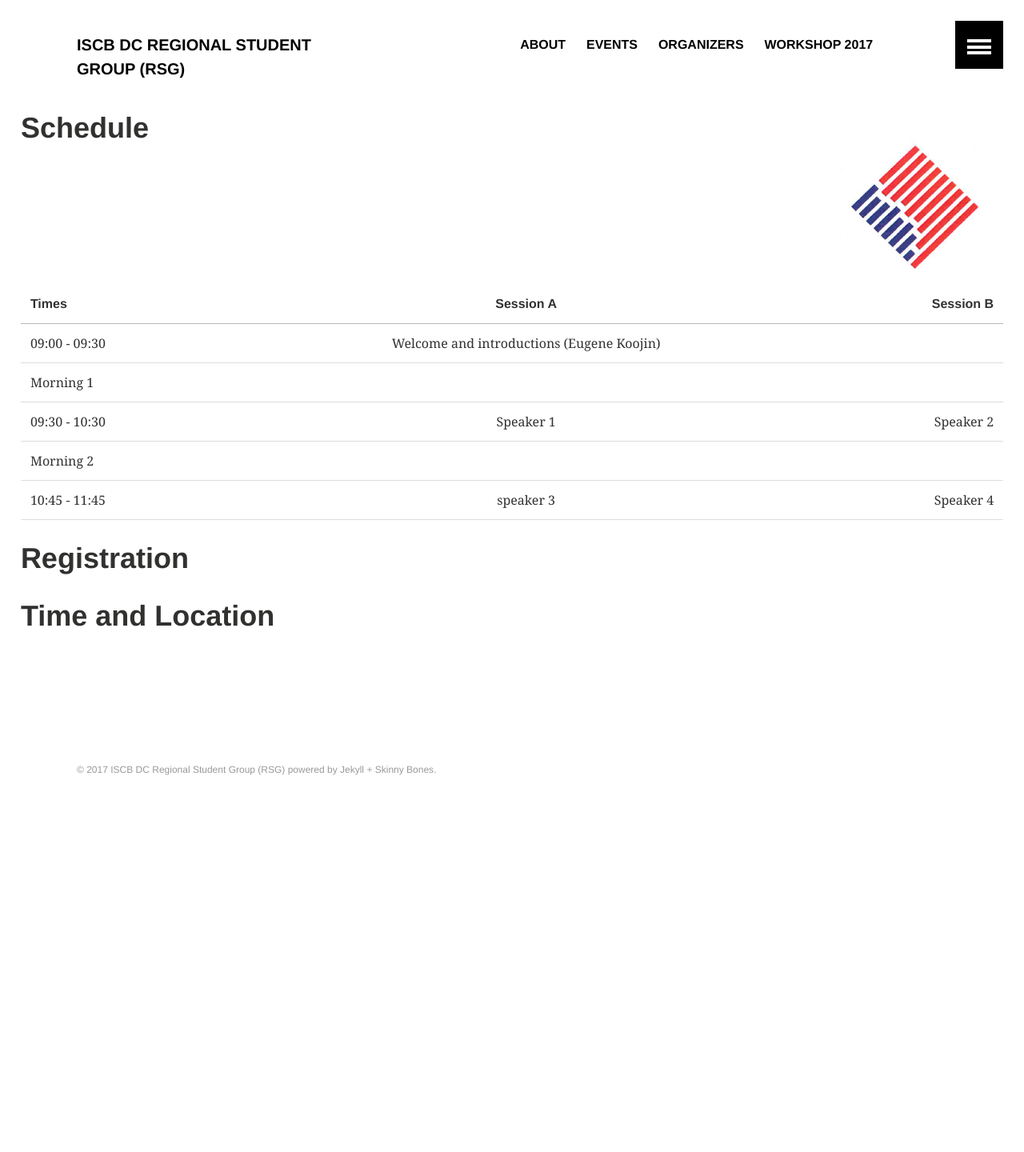
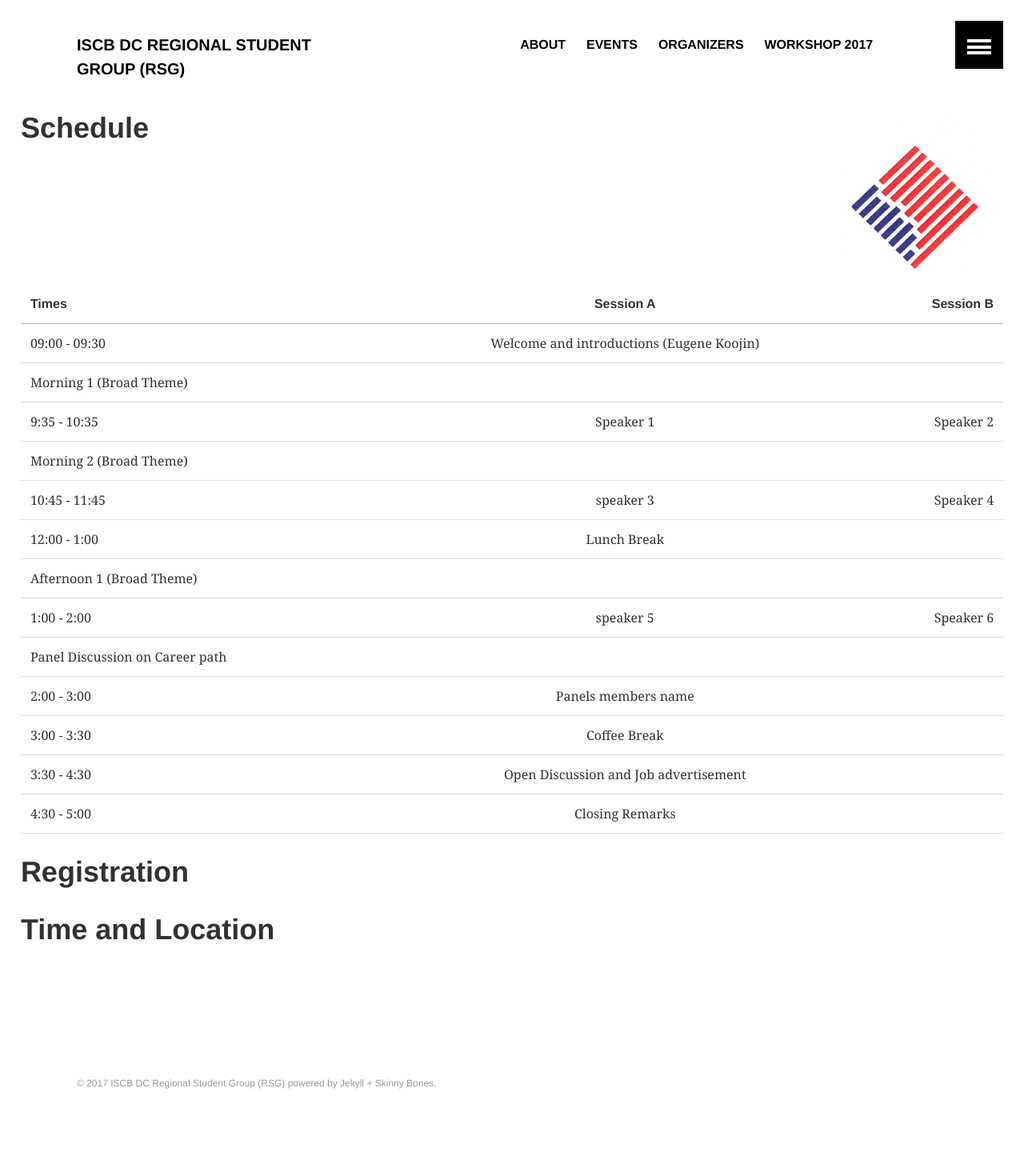
Before and after one commit to iscb-dc-rsg/iscb-dc-rsg.github.io, a Jekyll site: the page built from _pages/workshop2017.md, in a window 1280 px wide. Shown: the whole page at 80% size. Built offline with Jekyll 4.4.1, drawn with Linux system fonts in a browser that asks for light colours; our own code applies the rules of GitHub Pages for plain Markdown files; before the commit the page ends 1048 px from its top, so only the background shows below that.

Commit message:
Update workshop2017.md

```diff
--- a/_pages/workshop2017.md
+++ b/_pages/workshop2017.md
@@ -10,13 +10,23 @@ output: html_document
 | Times         | Session A     | Session B  |
 | ------------- |:-------------:| ----------:|
 | 09:00 - 09:30 | Welcome and introductions (Eugene Koojin) |
-| Morning 1
-09:30 - 10:30      | Speaker 1      |   Speaker 2 |
-| Morning 2
+| Morning 1 (Broad Theme)
+9:35 - 10:35      | Speaker 1      |   Speaker 2 |
+| Morning 2 (Broad Theme)
 10:45 - 11:45 | speaker 3      |    Speaker 4 |
+| 12:00 - 1:00 | Lunch Break                |
+| Afternoon 1 (Broad Theme)
+1:00 - 2:00 | speaker 5      |    Speaker 6 |
+| Panel Discussion on Career path
+2:00 - 3:00 | Panels members name |
+| 3:00 - 3:30 | Coffee Break                |
+| 3:30 - 4:30 | Open Discussion and Job advertisement   |
+| 4:30 - 5:00 | Closing Remarks                |
 
 
 
 # Registration
 
+
+
 # Time and Location
```
